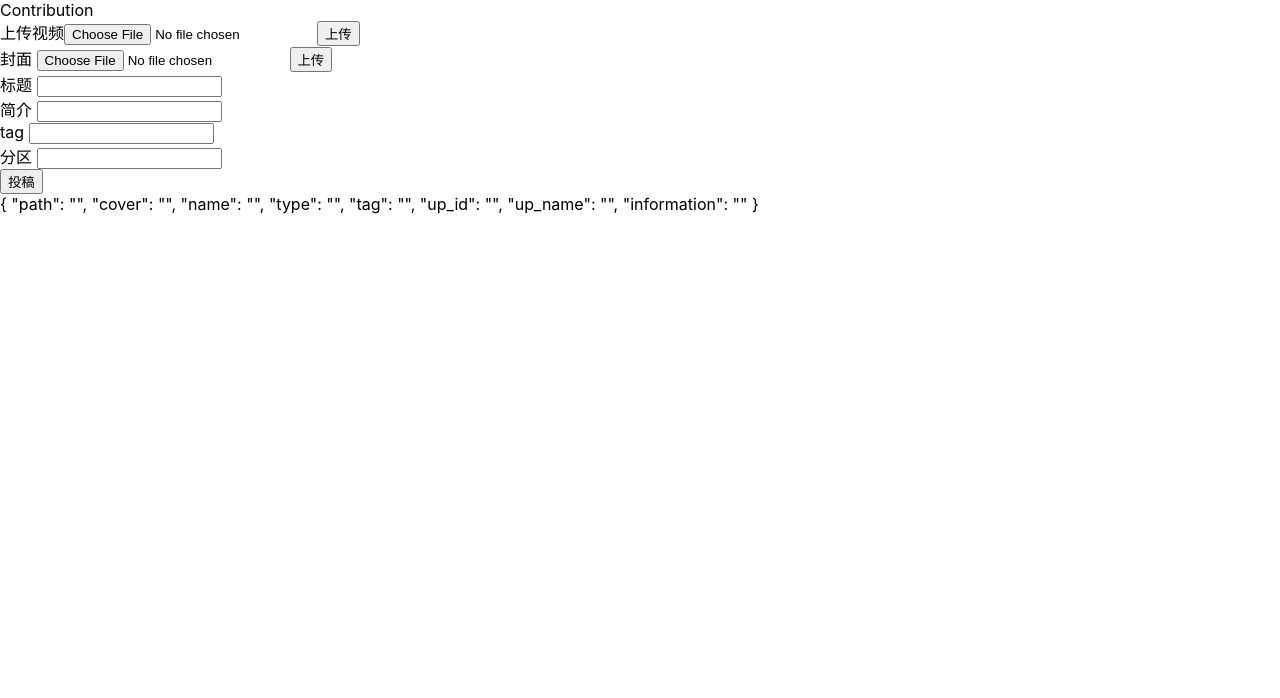
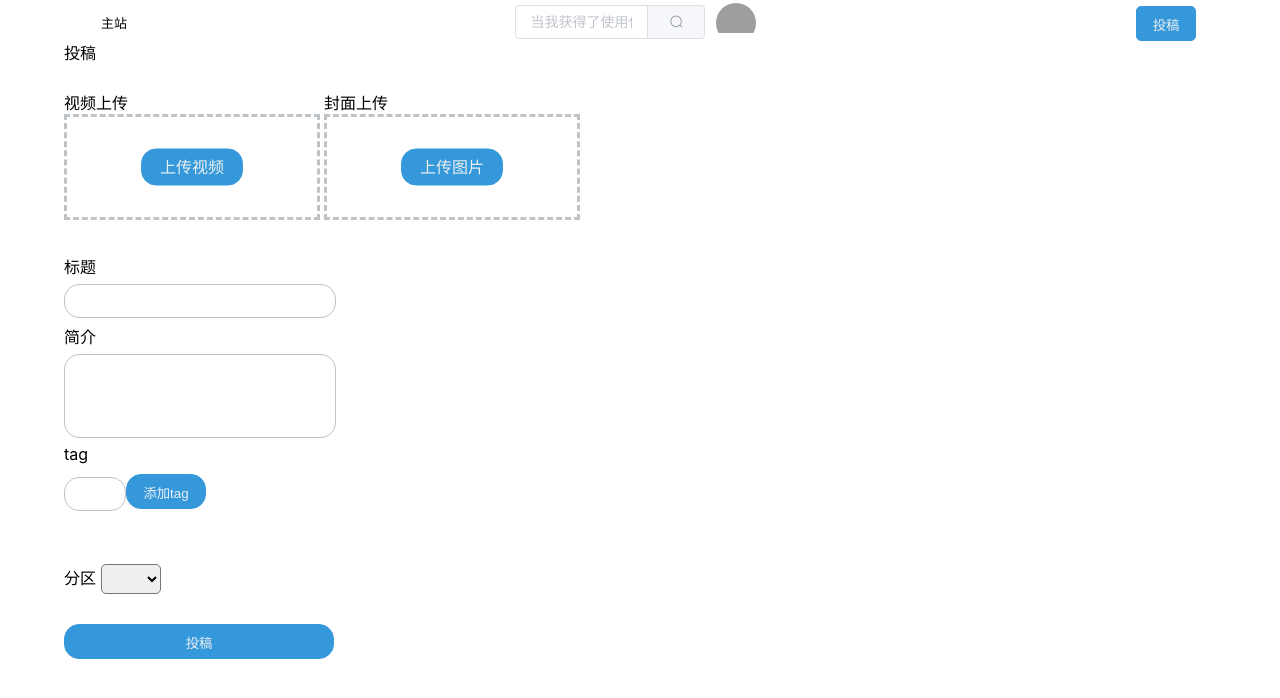
Before and after one commit to jianqianyan/emo-vue2, a Vue app: page /contribution in a window 1280 px wide. Shown: the top 698 px of the page. Built offline with nearby package versions, Linux system fonts and the light colour scheme.

Commit message:
contribution interface completed

```diff
--- a/src/view/center/center.vue
+++ b/src/view/center/center.vue
@@ -20,11 +20,17 @@ export default {
   data(){
     return {
       message : {
-        name: "name",
-        information: "information",
+        name: this.$store.state.user_name,
+        information: this.user_information,
+        id: this.$store.state.user_id,
         path: "http://localhost:3000/user_photo/1.jpg"
-      }
+      },
+      user_id : this.$store.state.user_id,
+      user: {},
     }
+  },
+  created(){
+
   }
 };
 </script>
--- a/src/view/contribution/contribution.vue
+++ b/src/view/contribution/contribution.vue
@@ -1,40 +1,76 @@
 <template>
   <div class="contribution">
-    Contribution
-    <div>
-      <span>上传视频</span>
+    <my-nav></my-nav>
+    <div class="contri-header">投稿</div>
+    <div class="upvideo">
+      视频上传
+      <div class="up">
+        <div class="base-button up-video-button">
+          <span>上传视频</span>
+        </div>
+      </div>
       <input type="file" @change="postVideo($event)" />
-      <button @click="updataVideo()">上传</button>
+      <div v-if="isupVideo">已上传{{ progress }}</div>
+    </div>
+    <div class="upimg">
+      封面上传
+      <div class="up">
+        <div class="base-button up-video-button">
+          <span>上传图片</span>
+        </div>
+      </div>
+      <input type="file" @change="postImg($event)" />
+    </div>
+    <div class="title">
+      <div class="box-title">
+        <span>标题</span>
+      </div>
+
+      <input type="text" v-model="videoMessage.name" class="base-input" />
+    </div>
+    <div class="information">
+      <div class="box-title"><span>简介</span></div>
+      <input
+        type="text"
+        v-model="videoMessage.information"
+        class="base-input inforation-input"
+      />
+    </div>
+    <div class="tag">
+      <div class="box-title"><span>tag</span></div>
+
+      <input type="text" v-model="atag" class="base-input tag-input" />
+      <button class="base-button tag-button" @click="addTag()">添加tag</button>
+      <div class="tags">
+        <div v-for="(item, index) in tags" :key="index" class="tag-son">
+          <span>{{ item }}</span>
+          <img
+            src="../../assets/logo/cha.png"
+            alt=""
+            @click="delectTag(index)"
+          />
+        </div>
+      </div>
+    </div>
+    <div class="type">
+      分区
+      <select name="" id="" v-model="videoMessage.type" class="base-select">
+        <option value="1">1</option>
+        <option value="2">2</option>
+        <option value="3">3</option>
+        <option value="4">4</option>
+      </select>
     </div>
     <div>
-      封面
-      <input type="file" @change="postImg($event)" />
-      <button @click="updataImg()">上传</button>
+      <button @click="contribution()" class="base-button">投稿</button>
     </div>
-    <div>
-      标题
-      <input type="text" v-model="videoMessage.name" />
-    </div>
-    <div>
-      简介
-      <input type="text" v-model="videoMessage.information" />
-    </div>
-    <div>
-      tag
-      <input type="text" v-model="videoMessage.tag" />
-    </div>
-    <div>
-      分区
-      <input type="text" v-model="videoMessage.type" />
-    </div>
-    <div>
-      <button @click="contribution()">投稿</button>
-    </div>
-    {{ videoMessage }}
+    <!-- {{ videoMessage }}
+    {{ progress }} -->
   </div>
 </template>
 
 <script>
+import myNav from "../../components/GeneralComponents/myNav.vue";
 export default {
   name: "contribution",
   data() {
@@ -52,18 +88,67 @@ export default {
         up_name: "",
         information: "",
       },
+      progress: "0%",
+      tags: [],
+      atag: "",
+      isupVideo: 0,
+      isUpimg: 0
     };
+  },
+  components: {
+    myNav,
   },
   methods: {
     postImg(e) {
       var formdata = new FormData();
       formdata.append("img", e.target.files[0]);
       this.imgFile = formdata;
+      this.$axios({
+        url: "/updata",
+        method: "POST",
+        data: formdata,
+        headers: {
+          "Content-Type": "multipart/form-data",
+        },
+      })
+        .then((res) => {
+          this.videoMessage.cover = res.data.data.message.path;
+        })
+        .catch((err) => {
+          console.log(err);
+        });
     },
     postVideo(e) {
       var formdata = new FormData();
       formdata.append("img", e.target.files[0]);
       this.videoFile = formdata;
+      this.isupVideo = 1;
+      let config = {
+        onUploadProgress: (progress) => {
+          this.progress =
+            Math.floor((progress.loaded / progress.total) * 100) + "%";
+          console.log(1);
+          this.$forceUpdate();
+        },
+      };
+      this.$axios({
+        url: "/updata",
+        method: "POST",
+        data: formdata,
+        headers: {
+          "Content-Type": "multipart/form-data",
+        },
+        onUploadProgress: (progress) => {
+          this.progress =
+            Math.floor((progress.loaded / progress.total) * 100) + "%";
+        },
+      })
+        .then((res) => {
+          this.videoMessage.path = res.data.data.message.path;
+        })
+        .catch((err) => {
+          console.log(err);
+        });
     },
     updata() {
       this.$axios({
@@ -81,41 +166,12 @@ export default {
           console.log(err);
         });
     },
-    updataImg() {
-      this.$axios({
-        url: "/updata",
-        method: "POST",
-        data: this.imgFile,
-        headers: {
-          "Content-Type": "multipart/form-data",
-        },
-      })
-        .then((res) => {
-          this.videoMessage.cover = res.data.data.message.path;
-        })
-        .catch((err) => {
-          console.log(err);
-        });
-    },
-    updataVideo() {
-      this.$axios({
-        url: "/updata",
-        method: "POST",
-        data: this.videoFile,
-        headers: {
-          "Content-Type": "multipart/form-data",
-        },
-      })
-        .then((res) => {
-          this.videoMessage.path = res.data.data.message.path;
-        })
-        .catch((err) => {
-          console.log(err);
-        });
-    },
     contribution() {
       this.videoMessage.up_id = this.$store.state.user_id;
       this.videoMessage.up_name = this.$store.state.user_name;
+      for (let i = 0; i < this.tags.length; ++i) {
+        this.videoMessage.tag += "#" + this.tags[i];
+      }
       this.$axios({
         url: "/news",
         method: "POST",
@@ -128,6 +184,115 @@ export default {
           console.log(err);
         });
     },
+    addTag() {
+      if (this.atag != "") {
+        this.tags.push(this.atag);
+      }
+    },
+    delectTag(tag) {
+      this.tags.splice(tag);
+    },
   },
 };
 </script>
+
+<style scoped>
+.contribution {
+  padding-left: 5%;
+  width: 90%;
+  padding-right: 5%;
+}
+.contribution span {
+  width: 50px;
+}
+.contri-header {
+  width: 100%;
+  height: 50px;
+}
+.upvideo {
+  width: 260px;
+  height: 160px;
+  position: relative;
+  display: inline-block;
+  overflow: hidden;
+}
+.up {
+  width: 250px;
+  height: 100px;
+  /* background: red; */
+  border: dashed var(--color1);
+  position: relative;
+}
+.up-video-button {
+  width: 100px;
+  position: absolute;
+  left: 50%;
+  top: 50%;
+  transform: translatex(-50%) translateY(-50%);
+  text-align: center;
+}
+.upvideo input {
+  position: absolute;
+  top: 0;
+  font-size: 100px;
+  opacity: 0;
+}
+.upimg {
+  width: 260px;
+  height: 160px;
+  position: relative;
+  display: inline-block;
+  overflow: hidden;
+}
+.upimg input {
+  position: absolute;
+  top: 0;
+  font-size: 100px;
+  opacity: 0;
+}
+.title {
+  width: 100%;
+  height: 70px;
+}
+.information {
+  width: 100%;
+  height: 120px;
+}
+.inforation-input {
+  height: 80px;
+}
+.tag {
+  height: 120px;
+  width: 100%;
+}
+.tag-button {
+  width: 80px;
+}
+.tag-input {
+  width: 30px;
+  padding-left: 15px;
+  padding-right: 15px;
+}
+.box-title {
+  height: 30px;
+}
+.type {
+  height: 60px;
+  width: 100%;
+}
+.tag-son {
+  width: 50px;
+  height: 30px;
+  background: var(--color6);
+  float: left;
+  margin-top: 10px;
+  margin-right: 5px;
+  text-align: center;
+  line-height: 30px;
+  border-radius: 5px;
+  color: var(--color4);
+}
+.tag-son img {
+  width: 10px;
+}
+</style>
```
Also changed, not shown: src/assets/logo/cha.png (added).
